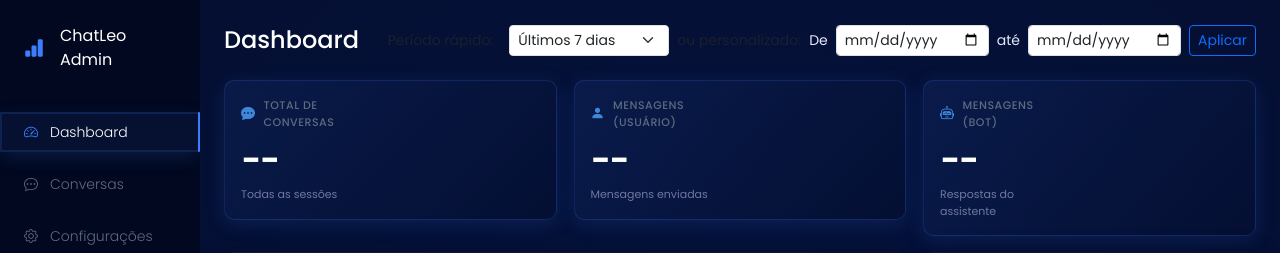
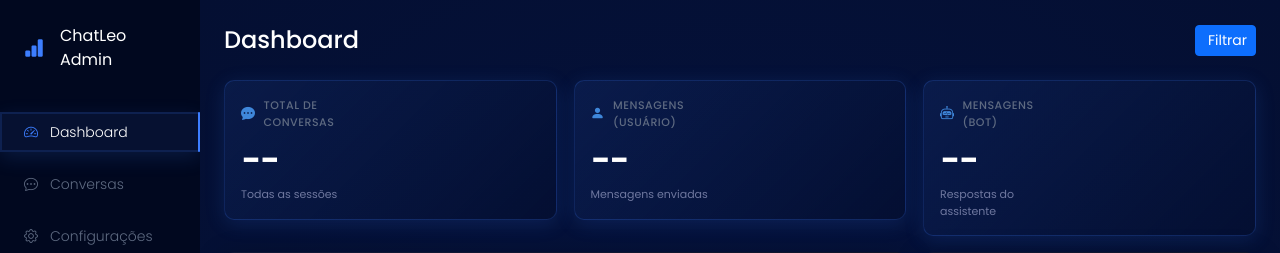
Before and after one commit to moaaskt/ChatJovemProgramador-staging, a Flask app: template templates/admin/dashboard.html in a window 1280 px wide. Shown: the top 253 px of the page. Run offline with Flask 3, Linux system fonts and the light colour scheme; the template is opened without the code that fills it, so the values that code supplies are empty; some libraries are stand-ins or nearby versions.

Commit message:
feat(admin): implement modal filter for dashboard with quick and custom date ranges
- Introduced a modal for filtering dashboard data, allowing users to select quick date ranges or specify custom start and end dates.
- Updated JavaScript to handle filter application and clearing, maintaining existing functionality for quick presets.
- Enhanced user experience by ensuring the modal integrates seamlessly with the dashboard layout.

```diff
--- a/templates/admin/dashboard.html
+++ b/templates/admin/dashboard.html
@@ -3,50 +3,11 @@
 {% block content %}
 
 <div class="main-header-line">
-    <div class="d-flex justify-content-between align-items-center flex-wrap gap-2 w-100">
+    <div class="d-flex justify-content-between align-items-center w-100">
         <h1 class="mb-0">Dashboard</h1>
-        <div class="d-flex flex-wrap align-items-center gap-2">
-            <!-- Filtros rápidos (já existentes) -->
-            <div class="d-flex align-items-center gap-2">
-                <label for="dashboard-range" class="form-label mb-0 me-2 small text-muted">
-                    Período rápido:
-                </label>
-                <select id="dashboard-range" class="form-select form-select-sm" style="width: auto; min-width: 160px;">
-                    <option value="7" selected>Últimos 7 dias</option>
-                    <option value="30">Últimos 30 dias</option>
-                    <option value="90">Últimos 90 dias</option>
-                </select>
-            </div>
-
-            <!-- Período personalizado -->
-            <div class="d-flex align-items-center gap-2">
-                <span class="small text-muted">ou personalizado:</span>
-
-                <label for="dashboard-date-start" class="form-label mb-0 small">De</label>
-                <input
-                    type="date"
-                    id="dashboard-date-start"
-                    class="form-control form-control-sm"
-                    style="width: auto;"
-                />
-
-                <label for="dashboard-date-end" class="form-label mb-0 small">até</label>
-                <input
-                    type="date"
-                    id="dashboard-date-end"
-                    class="form-control form-control-sm"
-                    style="width: auto;"
-                />
-
-                <button
-                    type="button"
-                    id="dashboard-apply-range"
-                    class="btn btn-sm btn-outline-primary"
-                >
-                    Aplicar
-                </button>
-            </div>
-        </div>
+        <button class="btn btn-sm btn-primary" data-bs-toggle="modal" data-bs-target="#dashboardFilterModal">
+            <i class="ri-filter-3-line me-1"></i> Filtrar
+        </button>
     </div>
 
     <div class="action-buttons">
@@ -54,6 +15,47 @@
         <button class="menu-button">
             <i class="bi bi-list"></i>
         </button>
+    </div>
+</div>
+
+<!-- Modal de Filtros -->
+<div class="modal fade" id="dashboardFilterModal" tabindex="-1">
+    <div class="modal-dialog modal-dialog-centered">
+        <div class="modal-content">
+
+            <div class="modal-header">
+                <h5 class="modal-title">Filtrar Dados da Dashboard</h5>
+                <button type="button" class="btn-close" data-bs-dismiss="modal"></button>
+            </div>
+
+            <div class="modal-body">
+
+                <!-- Filtro rápido -->
+                <label class="form-label fw-semibold">Período rápido</label>
+                <select id="filter-quick" class="form-select mb-3">
+                    <option value="7" selected>Últimos 7 dias</option>
+                    <option value="30">Últimos 30 dias</option>
+                    <option value="90">Últimos 90 dias</option>
+                </select>
+
+                <hr>
+
+                <!-- Intervalo manual -->
+                <label class="form-label fw-semibold">Período personalizado</label>
+
+                <div class="d-flex gap-2 mb-3">
+                    <input type="date" id="filter-date-start" class="form-control">
+                    <input type="date" id="filter-date-end" class="form-control">
+                </div>
+
+            </div>
+
+            <div class="modal-footer">
+                <button class="btn btn-light" id="filter-clear">Limpar</button>
+                <button class="btn btn-primary" id="filter-apply">Aplicar filtro</button>
+            </div>
+
+        </div>
     </div>
 </div>
 
@@ -698,54 +700,36 @@ function loadDashboardData(filters = {}) {
 
 // Inicialização quando o DOM estiver pronto
 document.addEventListener("DOMContentLoaded", function () {
-    const rangeSelect = document.getElementById("dashboard-range");
-    const dateStartInput = document.getElementById("dashboard-date-start");
-    const dateEndInput = document.getElementById("dashboard-date-end");
-    const applyRangeBtn = document.getElementById("dashboard-apply-range");
+    // Listener para aplicar filtro
+    document.getElementById("filter-apply").addEventListener("click", function () {
+        const days = document.getElementById("filter-quick").value;
+        const dateStart = document.getElementById("filter-date-start").value;
+        const dateEnd = document.getElementById("filter-date-end").value;
 
-    // Filtro rápido por dias
-    if (rangeSelect) {
-        rangeSelect.addEventListener("change", function () {
-            const days = parseInt(rangeSelect.value, 10) || 7;
-
-            // Quando o usuário escolhe um preset, limpa datas personalizadas
-            if (dateStartInput) dateStartInput.value = "";
-            if (dateEndInput) dateEndInput.value = "";
-
-            loadDashboardData({ days: days });
-        });
-    }
-
-    // Filtro por intervalo de datas manual
-    if (applyRangeBtn && dateStartInput && dateEndInput) {
-        applyRangeBtn.addEventListener("click", function () {
-            const dateStart = dateStartInput.value;
-            const dateEnd = dateEndInput.value;
-
-            if (!dateStart || !dateEnd) {
-                // opcional: dar um feedback simples
-                console.warn("Selecione data inicial e final para aplicar o filtro.");
-                return;
-            }
-
-            // Quando usa intervalo manual, desmarca o select rápido
-            if (rangeSelect) {
-                rangeSelect.value = "";
-            }
-
+        // Se datas estiverem preenchidas → usar datas
+        if (dateStart && dateEnd) {
             loadDashboardData({
                 date_start: dateStart,
                 date_end: dateEnd,
             });
-        });
-    }
+        } else {
+            // Caso contrário → usar filtro rápido
+            loadDashboardData({ days: parseInt(days) });
+        }
+
+        const modal = bootstrap.Modal.getInstance(document.getElementById("dashboardFilterModal"));
+        modal.hide();
+    });
+
+    // Listener para limpar filtros
+    document.getElementById("filter-clear").addEventListener("click", function () {
+        document.getElementById("filter-date-start").value = "";
+        document.getElementById("filter-date-end").value = "";
+        document.getElementById("filter-quick").value = "7";
+    });
 
     // Carregamento inicial: mantém o comportamento atual (últimos 7 dias)
-    const initialDays = rangeSelect && rangeSelect.value
-        ? parseInt(rangeSelect.value, 10)
-        : 7;
-
-    loadDashboardData({ days: initialDays || 7 });
+    loadDashboardData({ days: 7 });
 });
 </script>
 
```
